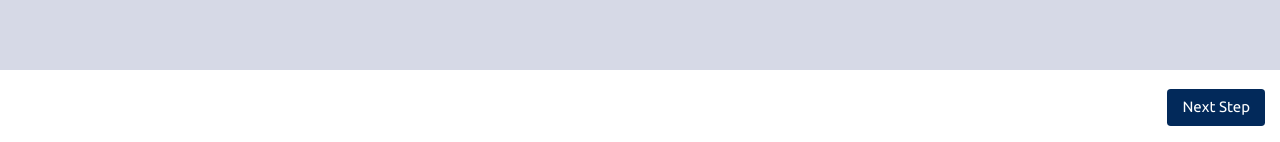
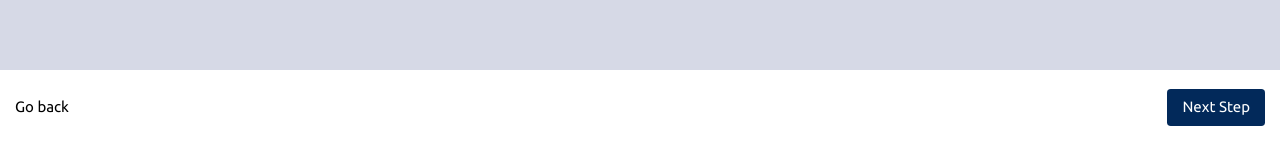
Before and after one commit to followthedopamine/multi-step-form-vue, a Vue app in the folder multi-step-form/: page / in a window 1280 px wide. Both pictures are taken after a click on the button "Next Step". Shown: the part 655-797 px from the top of the page. Built offline with nearby package versions, Linux system fonts and the light colour scheme.

Commit message:
Added go back button

```diff
--- a/multi-step-form/index.html
+++ b/multi-step-form/index.html
@@ -1,10 +1,10 @@
 <!DOCTYPE html>
 <html lang="en">
   <head>
-    <meta charset="UTF-8">
-    <link rel="icon" href="/favicon.ico">
-    <meta name="viewport" content="width=device-width, initial-scale=1.0">
-    <title>Vite App</title>
+    <meta charset="UTF-8" />
+    <link rel="icon" href="/favicon.ico" />
+    <meta name="viewport" content="width=device-width, initial-scale=1.0" />
+    <title>Multi step form</title>
   </head>
   <body>
     <div id="app"></div>
--- a/multi-step-form/src/App.vue
+++ b/multi-step-form/src/App.vue
@@ -2,6 +2,7 @@
 import NextButton from './components/NextButton.vue'
 import FormPanel from './components/FormPanel.vue'
 import StepButton from './components/StepButton.vue'
+import BackButton from './components/BackButton.vue'
 import { ref } from 'vue'
 
 const currentStep = ref(1)
@@ -12,7 +13,10 @@ const changeStep = (newStep: number) => {
 
 const nextStep = () => {
   currentStep.value++
-  console.log(currentStep.value)
+}
+
+const prevStep = () => {
+  currentStep.value--
 }
 </script>
 
@@ -45,8 +49,9 @@ const nextStep = () => {
     <main class="flex-col flex-grow flex items-center bg-light-gray">
       <FormPanel :current-step="currentStep" @step2="changeStep(2)"></FormPanel>
     </main>
-    <footer class="h-16 py-10 flex flex-col items-start justify-center">
-      <NextButton @next-step="nextStep" :current-step="currentStep"></NextButton>
+    <footer class="h-16 py-10 flex items-center">
+      <BackButton @prev-step="prevStep" :current-step="currentStep" />
+      <NextButton @next-step="nextStep" :current-step="currentStep" />
     </footer>
   </div>
 </template>
--- /dev/null
+++ b/multi-step-form/src/components/BackButton.vue
@@ -0,0 +1,17 @@
+<script lang="ts" setup>
+const props = defineProps({
+  currentStep: Number
+})
+
+const emit = defineEmits(['prevStep'])
+
+const prevStep = () => {
+  emit('prevStep')
+}
+</script>
+
+<template>
+  <button @click="prevStep" class="ml-4" v-show="props.currentStep !== 1">Go back</button>
+</template>
+
+<style scoped></style>
--- a/multi-step-form/src/components/NextButton.vue
+++ b/multi-step-form/src/components/NextButton.vue
@@ -17,7 +17,7 @@ const handleNextStep = () => {
 <template>
   <button
     @click="handleNextStep"
-    class="p-2 px-4 text-white rounded self-end mr-4"
+    class="p-2 px-4 text-white rounded mr-4 ml-auto"
     :class="{
       'bg-marine-blue': props.currentStep !== lastStep,
       'bg-purplish-blue': props.currentStep === lastStep
```
